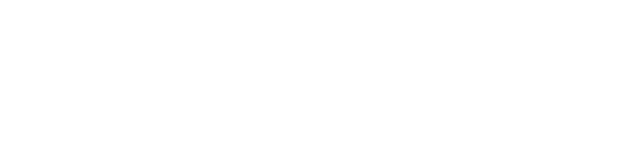
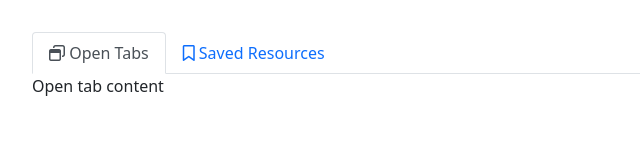
Before and after one commit to TejasBavaskar/tab-box, a browser extension: page index.html in a window 1280 px wide. Shown: the whole page, without its empty margins (0-640 px from the left). Drawn offline with nearby package versions, Linux system fonts and the light colour scheme.

Commit message:
feat(tabs): added tab code

```diff
--- a/index.html
+++ b/index.html
@@ -4,11 +4,34 @@
   <meta charset="UTF-8">
   <meta http-equiv="X-UA-Compatible" content="IE=edge">
   <meta name="viewport" content="width=device-width, initial-scale=1.0">
+  <link href="https://cdn.jsdelivr.net/npm/bootstrap@5.1.3/dist/css/bootstrap.min.css" rel="stylesheet" integrity="sha384-1BmE4kWBq78iYhFldvKuhfTAU6auU8tT94WrHftjDbrCEXSU1oBoqyl2QvZ6jIW3" crossorigin="anonymous">
+  <script src="https://kit.fontawesome.com/11f67e7c0a.js" crossorigin="anonymous"></script>
+
   <link rel="stylesheet" href="style.css">
   <title>Tab Box</title>
 </head>
 <body>
+  <ul class="nav nav-tabs" id="myTab" role="tablist">
+    <li class="nav-item" role="presentation">
+      <button class="nav-link active" id="open-tab" data-bs-toggle="tab" data-bs-target="#open-tabs-container" type="button" role="tab" aria-controls="open-tabs-container" aria-selected="true">
+        <i class="far fa-window-restore"></i>
+        Open Tabs
+      </button>
+    </li>
+    <li class="nav-item" role="presentation">
+      <button class="nav-link" id="resources-tab" data-bs-toggle="tab" data-bs-target="#resources-container" type="button" role="tab" aria-controls="resources-container" aria-selected="false">
+        <i class="far fa-bookmark"></i>
+        Saved Resources
+      </button>
+    </li>
+  </ul>
+  <div class="tab-content" id="myTabContent">
+    <div class="tab-pane fade show active" id="open-tabs-container" role="tabpanel" aria-labelledby="open-tab">Open tab content</div>
+    <div class="tab-pane fade" id="resources-container" role="tabpanel" aria-labelledby="resources-tab">Saved Resources content</div>
+  </div>
 
+
+  <script src="https://cdn.jsdelivr.net/npm/bootstrap@5.1.3/dist/js/bootstrap.bundle.min.js" integrity="sha384-ka7Sk0Gln4gmtz2MlQnikT1wXgYsOg+OMhuP+IlRH9sENBO0LRn5q+8nbTov4+1p" crossorigin="anonymous"></script>
   <script src="script.js"></script>
 </body>
 </html>
--- a/style.css
+++ b/style.css
@@ -2,4 +2,5 @@ body {
   width: 700px;
   height: 500px;
   overflow: scroll;
+  padding: 2rem;
 }
```
Also changed, not shown: manifest.json.
